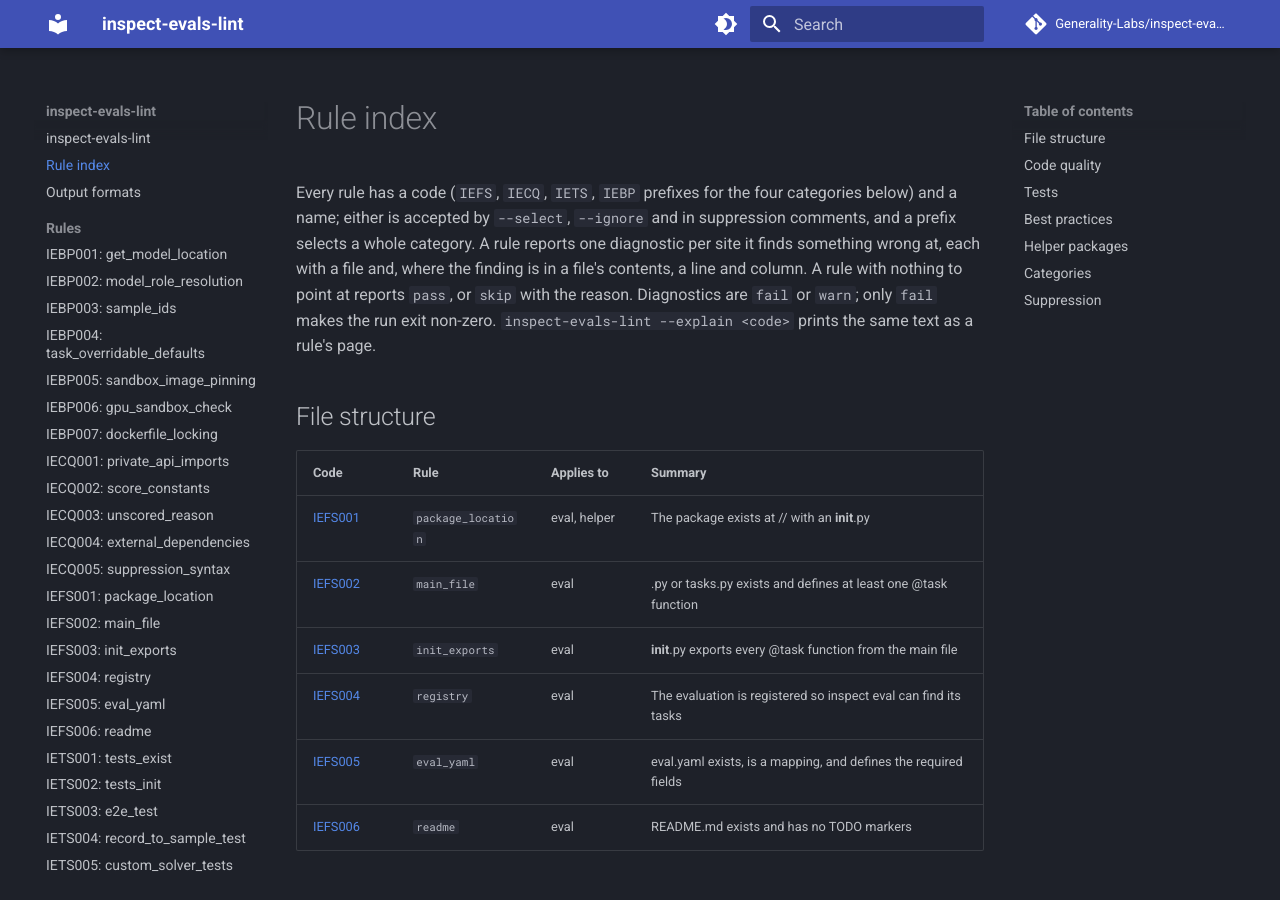
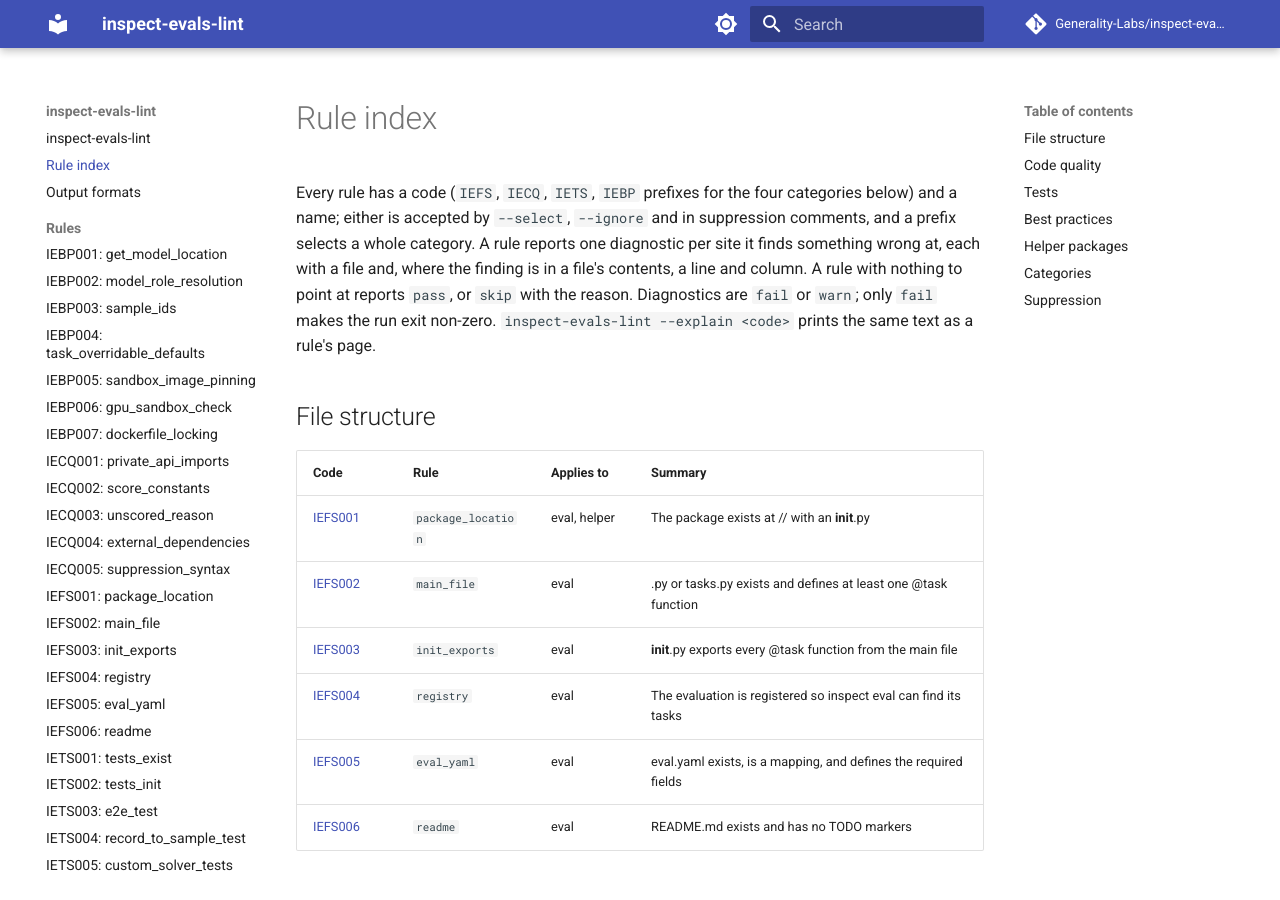
Before and after one commit to Generality-Labs/inspect-evals-lint, an MkDocs documentation site: the page built from docs/CHECKS.md, in a window 1280 px wide and 900 px high. Built offline with MkDocs 1.6.1 and Material for MkDocs 9.7.7, drawn with Linux system fonts in a browser that asks for light colours; comment, search, counter and statistics services are not loaded.

Commit message:
Docs site: follow the reader's system light/dark setting
#32 made dark the default for everyone. Each palette entry now carries
a prefers-color-scheme media query, so Material picks light or dark
from the reader's system; the toggle still overrides it and the
choice persists.

Co-Authored-By: Claude Opus 5.5 (1M context) <noreply@anthropic.com>

```diff
--- a/mkdocs.yml
+++ b/mkdocs.yml
@@ -21,19 +21,21 @@ theme:
     - navigation.top
     - content.code.copy
     - search.suggest
-  # Material shows the first palette by default, so the site opens dark; the
-  # toggle switches to light and remembers the reader's choice.
+  # Follows the reader's system light/dark setting; the toggle overrides it
+  # and remembers the choice.
   palette:
-    - scheme: slate
+    - media: "(prefers-color-scheme: light)"
+      scheme: default
+      primary: indigo
+      toggle:
+        icon: material/brightness-7
+        name: Switch to dark mode
+    - media: "(prefers-color-scheme: dark)"
+      scheme: slate
       primary: indigo
       toggle:
         icon: material/brightness-4
         name: Switch to light mode
-    - scheme: default
-      primary: indigo
-      toggle:
-        icon: material/brightness-7
-        name: Switch to dark mode
 
 markdown_extensions:
   - admonition
```
